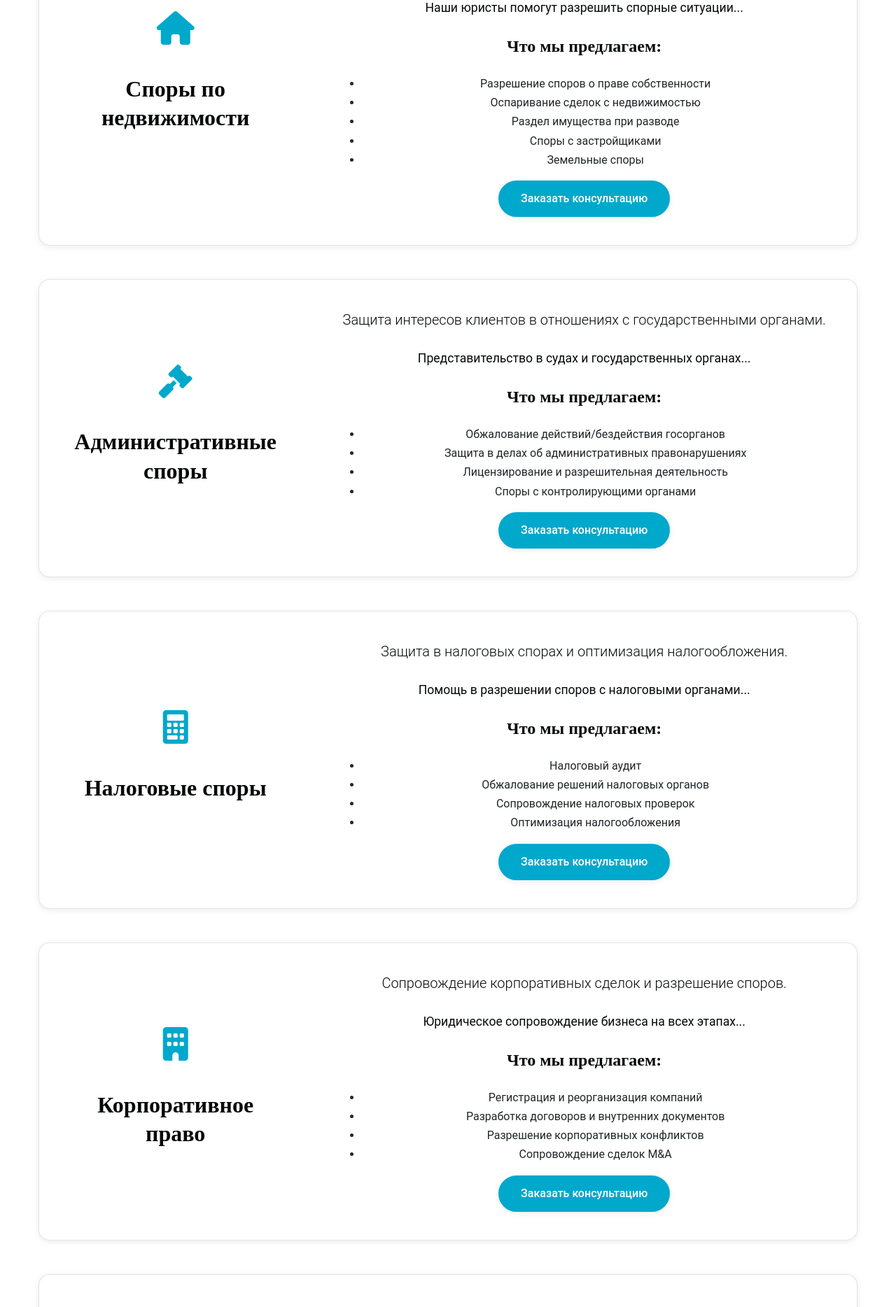
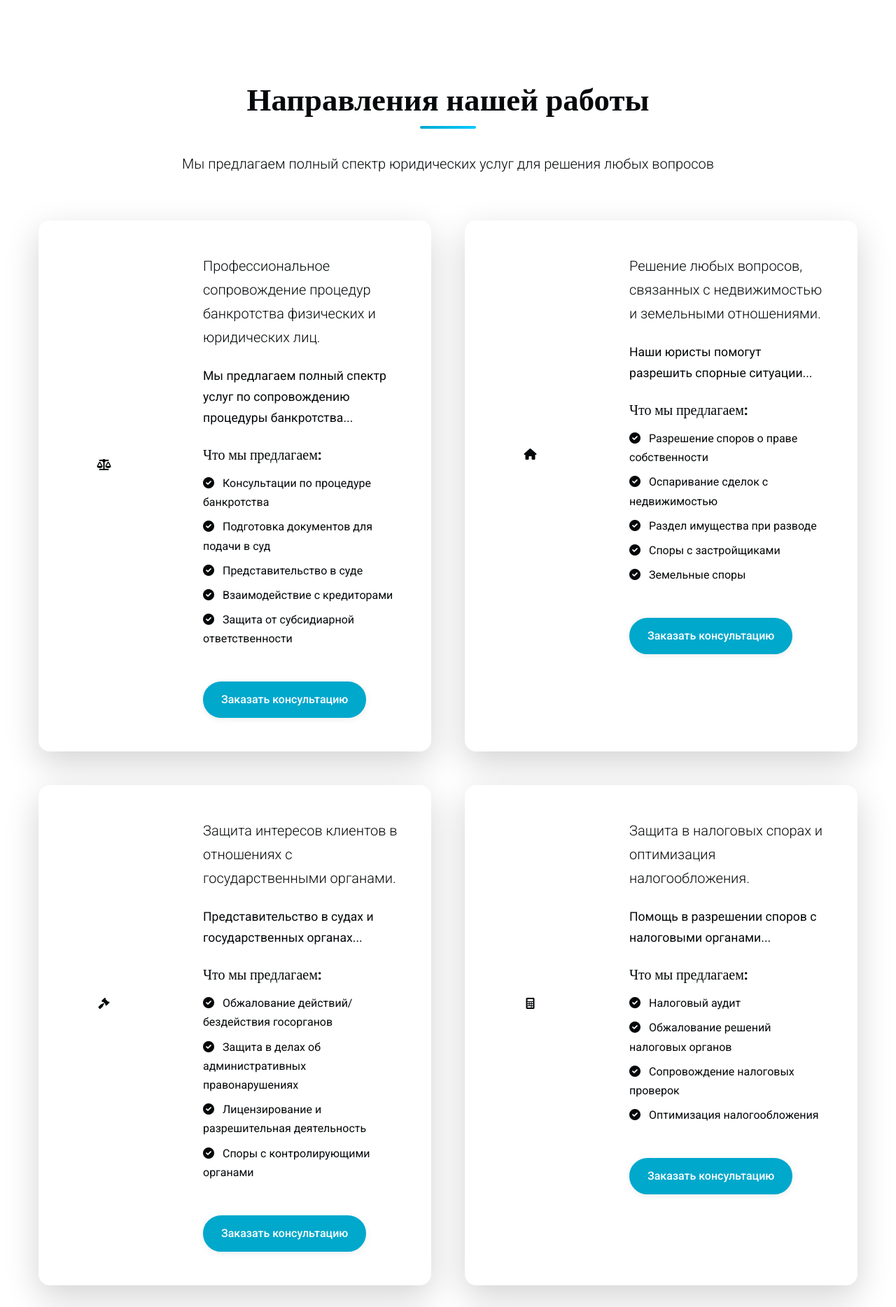
Before and after one commit to avsize8/vip, a Flask app: page /services in a window 1280 px wide. Shown: the part 801-2669 px from the top of the page at 70% size. Run offline with Flask 3, Linux system fonts and the light colour scheme.

Commit message:
Update services.html

```diff
--- a/VIP/templates/services.html
+++ b/VIP/templates/services.html
@@ -7,10 +7,11 @@
     <link href="https://cdn.jsdelivr.net/npm/bootstrap@5.3.0/dist/css/bootstrap.min.css" rel="stylesheet">
     <link rel="stylesheet" href="https://cdnjs.cloudflare.com/ajax/libs/font-awesome/6.0.0/css/all.min.css">
     <link rel="stylesheet" href="{{ url_for('static', filename='css/style.css') }}">
+    <link href="https://fonts.googleapis.com/css2?family=Playfair+Display:wght@700;900&family=Roboto:wght@300;400;500;700&display=swap" rel="stylesheet">
 </head>
 <body>
     <!-- Навигация -->
-    <nav class="navbar navbar-expand-lg navbar-dark bg-dark">
+    <nav class="navbar navbar-expand-lg navbar-dark fixed-top">
         <div class="container">
             <a class="navbar-brand" href="{{ url_for('index') }}">VIP</a>
             <button class="navbar-toggler" type="button" data-bs-toggle="collapse" data-bs-target="#navbarNav">
@@ -39,78 +40,110 @@
     </nav>
 
     <!-- Шапка страницы -->
-    <header class="page-header">
-        <div class="container">
-            <h1>Наши услуги</h1>
-            <p>Комплексные юридические решения для бизнеса и частных лиц. Профессиональный подход и гарантированный результат.</p>
+    <header class="hero-section">
+        <div class="container h-100">
+            <div class="row h-100 align-items-center">
+                <div class="col-lg-6 fade-in">
+                    <h1 class="display-3 fw-bold mb-5">Наши услуги</h1>
+                    <p class="lead mb-5">Комплексные юридические решения для бизнеса и частных лиц. Профессиональный подход и гарантированный результат.</p>
+                    <div class="hero-buttons">
+                        <a href="#services" class="btn btn-primary btn-lg me-3">Смотреть услуги</a>
+                        <a href="{{ url_for('contacts') }}" class="btn btn-outline-light btn-lg">Записаться на консультацию</a>
+                    </div>
+                </div>
+                <div class="col-lg-6 fade-in delay-1">
+                    <div class="hero-image-wrapper">
+                        <img src="{{ url_for('static', filename='images/services-hero.jpg') }}" alt="" class="hero-image">
+                    </div>
+                </div>
+            </div>
         </div>
     </header>
 
     <!-- Основное содержание -->
-    <section class="service-details">
+    <section id="services" class="section py-7">
         <div class="container">
+            <div class="text-center mb-6 fade-in">
+                <h2 class="section-title">Направления нашей работы</h2>
+                <p class="lead">Мы предлагаем полный спектр юридических услуг для решения любых вопросов</p>
+            </div>
+
+            <div class="row g-5">
                 {% for service in services %}
-            <div class="card service-card mb-5" id="{{ service.id }}">
-                <div class="row g-0">
-                    <div class="col-md-4">
-                        <div class="card-body d-flex flex-column justify-content-center h-100">
-                            <div class="service-icon text-center">
+                <div class="col-lg-6 fade-in delay-{{ loop.index % 2 }}">
+                    <div class="service-card-extended h-100 shadow-lg rounded-4 overflow-hidden bg-white transition-all" id="{{ service.id }}">
+                        <div class="row g-0 h-100">
+                            <div class="col-md-4 bg-accent-light d-flex align-items-center">
+                                <div class="p-4 text-center w-100">
+                                    <div class="service-icon-extended mb-4 mx-auto">
                                         <i class="fas fa-{{ service.icon }}"></i>
                                     </div>
-                            <h2 class="text-center">{{ service.title }}</h2>
+                                    <h3 class="h4 text-white">{{ service.title }}</h3>
                                 </div>
                             </div>
                             <div class="col-md-8">
-                        <div class="card-body">
-                            <p class="lead">{{ service.description }}</p>
-                            <p>{{ service.details }}</p>
+                                <div class="card-body p-5">
+                                    <p class="lead mb-4">{{ service.description }}</p>
+                                    <p class="mb-4">{{ service.details }}</p>
 
-                            <div class="service-features">
-                                <h4>Что мы предлагаем:</h4>
-                                <ul>
+                                    <div class="service-features mb-5">
+                                        <h4 class="h5 mb-3">Что мы предлагаем:</h4>
+                                        <ul class="list-unstyled">
                                             {% if service.id == 'bankruptcy' %}
-                                    <li>Консультации по процедуре банкротства</li>
-                                    <li>Подготовка документов для подачи в суд</li>
-                                    <li>Представительство в суде</li>
-                                    <li>Взаимодействие с кредиторами</li>
-                                    <li>Защита от субсидиарной ответственности</li>
+                                            <li class="mb-2"><i class="fas fa-check-circle text-accent me-2"></i> Консультации по процедуре банкротства</li>
+                                            <li class="mb-2"><i class="fas fa-check-circle text-accent me-2"></i> Подготовка документов для подачи в суд</li>
+                                            <li class="mb-2"><i class="fas fa-check-circle text-accent me-2"></i> Представительство в суде</li>
+                                            <li class="mb-2"><i class="fas fa-check-circle text-accent me-2"></i> Взаимодействие с кредиторами</li>
+                                            <li><i class="fas fa-check-circle text-accent me-2"></i> Защита от субсидиарной ответственности</li>
                                             {% elif service.id == 'real-estate' %}
-                                    <li>Разрешение споров о праве собственности</li>
-                                    <li>Оспаривание сделок с недвижимостью</li>
-                                    <li>Раздел имущества при разводе</li>
-                                    <li>Споры с застройщиками</li>
-                                    <li>Земельные споры</li>
+                                            <li class="mb-2"><i class="fas fa-check-circle text-accent me-2"></i> Разрешение споров о праве собственности</li>
+                                            <li class="mb-2"><i class="fas fa-check-circle text-accent me-2"></i> Оспаривание сделок с недвижимостью</li>
+                                            <li class="mb-2"><i class="fas fa-check-circle text-accent me-2"></i> Раздел имущества при разводе</li>
+                                            <li class="mb-2"><i class="fas fa-check-circle text-accent me-2"></i> Споры с застройщиками</li>
+                                            <li><i class="fas fa-check-circle text-accent me-2"></i> Земельные споры</li>
                                             {% elif service.id == 'administrative' %}
-                                    <li>Обжалование действий/бездействия госорганов</li>
-                                    <li>Защита в делах об административных правонарушениях</li>
-                                    <li>Лицензирование и разрешительная деятельность</li>
-                                    <li>Споры с контролирующими органами</li>
+                                            <li class="mb-2"><i class="fas fa-check-circle text-accent me-2"></i> Обжалование действий/бездействия госорганов</li>
+                                            <li class="mb-2"><i class="fas fa-check-circle text-accent me-2"></i> Защита в делах об административных правонарушениях</li>
+                                            <li class="mb-2"><i class="fas fa-check-circle text-accent me-2"></i> Лицензирование и разрешительная деятельность</li>
+                                            <li><i class="fas fa-check-circle text-accent me-2"></i> Споры с контролирующими органами</li>
                                             {% elif service.id == 'tax' %}
-                                    <li>Налоговый аудит</li>
-                                    <li>Обжалование решений налоговых органов</li>
-                                    <li>Сопровождение налоговых проверок</li>
-                                    <li>Оптимизация налогообложения</li>
+                                            <li class="mb-2"><i class="fas fa-check-circle text-accent me-2"></i> Налоговый аудит</li>
+                                            <li class="mb-2"><i class="fas fa-check-circle text-accent me-2"></i> Обжалование решений налоговых органов</li>
+                                            <li class="mb-2"><i class="fas fa-check-circle text-accent me-2"></i> Сопровождение налоговых проверок</li>
+                                            <li><i class="fas fa-check-circle text-accent me-2"></i> Оптимизация налогообложения</li>
                                             {% elif service.id == 'corporate' %}
-                                    <li>Регистрация и реорганизация компаний</li>
-                                    <li>Разработка договоров и внутренних документов</li>
-                                    <li>Разрешение корпоративных конфликтов</li>
-                                    <li>Сопровождение сделок M&A</li>
+                                            <li class="mb-2"><i class="fas fa-check-circle text-accent me-2"></i> Регистрация и реорганизация компаний</li>
+                                            <li class="mb-2"><i class="fas fa-check-circle text-accent me-2"></i> Разработка договоров и внутренних документов</li>
+                                            <li class="mb-2"><i class="fas fa-check-circle text-accent me-2"></i> Разрешение корпоративных конфликтов</li>
+                                            <li><i class="fas fa-check-circle text-accent me-2"></i> Сопровождение сделок M&A</li>
                                             {% elif service.id == 'family' %}
-                                    <li>Расторжение брака</li>
-                                    <li>Раздел совместно нажитого имущества</li>
-                                    <li>Определение места жительства детей</li>
-                                    <li>Взыскание алиментов</li>
-                                    <li>Оспаривание отцовства/материнства</li>
+                                            <li class="mb-2"><i class="fas fa-check-circle text-accent me-2"></i> Расторжение брака</li>
+                                            <li class="mb-2"><i class="fas fa-check-circle text-accent me-2"></i> Раздел совместно нажитого имущества</li>
+                                            <li class="mb-2"><i class="fas fa-check-circle text-accent me-2"></i> Определение места жительства детей</li>
+                                            <li class="mb-2"><i class="fas fa-check-circle text-accent me-2"></i> Взыскание алиментов</li>
+                                            <li><i class="fas fa-check-circle text-accent me-2"></i> Оспаривание отцовства/материнства</li>
                                             {% endif %}
                                         </ul>
                                     </div>
 
-                            <a href="{{ url_for('contacts') }}?service={{ service.id }}" class="btn btn-primary">Заказать консультацию</a>
+                                    <a href="{{ url_for('contacts') }}?service={{ service.id }}" class="btn btn-primary px-4">Заказать консультацию</a>
+                                </div>
                             </div>
                         </div>
                     </div>
                 </div>
                 {% endfor %}
+            </div>
+        </div>
+    </section>
+
+    <!-- Призыв к действию -->
+    <section class="section py-7 bg-dark text-white position-relative">
+        <div class="position-absolute top-0 start-0 w-100 h-100 opacity-10" style="background: url('{{ url_for('static', filename='images/dot-pattern.png') }}') repeat;"></div>
+        <div class="container position-relative z-index-1 text-center fade-in">
+            <h2 class="text-white">Нужна профессиональная юридическая помощь?</h2>
+            <p class="text-white">Оставьте заявку и мы подберем оптимальное решение для вашей ситуации</p>
+            <a href="{{ url_for('contacts') }}" class="btn btn-primary btn-lg px-5">Оставить заявку</a>
         </div>
     </section>
 
@@ -134,18 +167,18 @@
                         <li class="mb-3"><a href="{{ url_for('index') }}" class="text-white-50">Главная</a></li>
                         <li class="mb-3"><a href="{{ url_for('services') }}" class="text-white-50">Услуги</a></li>
                         <li class="mb-3"><a href="{{ url_for('about') }}" class="text-white-50">О компании</a></li>
-                        <li class="mb-3"><a href="https://t.me/BBankrotstvo" target="_blank" class="text-white-50">Блог</a></li>
+                        <li class="mb-3"><a href="{{ url_for('blog') }}" class="text-white-50">Блог</a></li>
                         <li><a href="{{ url_for('contacts') }}" class="text-white-50">Контакты</a></li>
                     </ul>
                 </div>
                 <div class="col-lg-3 col-md-4">
                     <h5 class="text-white mb-5">Услуги</h5>
                     <ul class="list-unstyled">
-                        <li class="mb-3"><a href="{{ url_for('services') }}#bankruptcy" class="text-white-50">Банкротство</a></li>
-                        <li class="mb-3"><a href="{{ url_for('services') }}#real-estate" class="text-white-50">Споры по недвижимости</a></li>
-                        <li class="mb-3"><a href="{{ url_for('services') }}#administrative" class="text-white-50">Административные споры</a></li>
-                        <li class="mb-3"><a href="{{ url_for('services') }}#tax" class="text-white-50">Налоговые споры</a></li>
-                        <li><a href="{{ url_for('services') }}#corporate" class="text-white-50">Корпоративное право</a></li>
+                        <li class="mb-3"><a href="#bankruptcy" class="text-white-50">Банкротство</a></li>
+                        <li class="mb-3"><a href="#real-estate" class="text-white-50">Споры по недвижимо-сти</a></li>
+                        <li class="mb-3"><a href="#administrative" class="text-white-50">Администра-тивные споры</a></li>
+                        <li class="mb-3"><a href="#tax" class="text-white-50">Налоговые споры</a></li>
+                        <li><a href="#corporate" class="text-white-50">Корпоратив-ное право</a></li>
                     </ul>
                 </div>
                 <div class="col-lg-3 col-md-4">
@@ -164,6 +197,30 @@
         </div>
     </footer>
 
+    <!-- Кнопка "Наверх" -->
+    <a href="#" class="back-to-top"><i class="fas fa-arrow-up"></i></a>
+
     <script src="https://cdn.jsdelivr.net/npm/bootstrap@5.3.0/dist/js/bootstrap.bundle.min.js"></script>
+    <script>
+        // Показываем кнопку "Наверх" при прокрутке
+        window.addEventListener('scroll', function() {
+            const backToTop = document.querySelector('.back-to-top');
+            if (window.pageYOffset > 300) {
+                backToTop.classList.add('show');
+            } else {
+                backToTop.classList.remove('show');
+            }
+        });
+
+        // Добавляем плавную прокрутку для всех ссылок
+        document.querySelectorAll('a[href^="#"]').forEach(anchor => {
+            anchor.addEventListener('click', function (e) {
+                e.preventDefault();
+                document.querySelector(this.getAttribute('href')).scrollIntoView({
+                    behavior: 'smooth'
+                });
+            });
+        });
+    </script>
 </body>
 </html>
```
Lines whose indentation alone changed are shown as unchanged.
